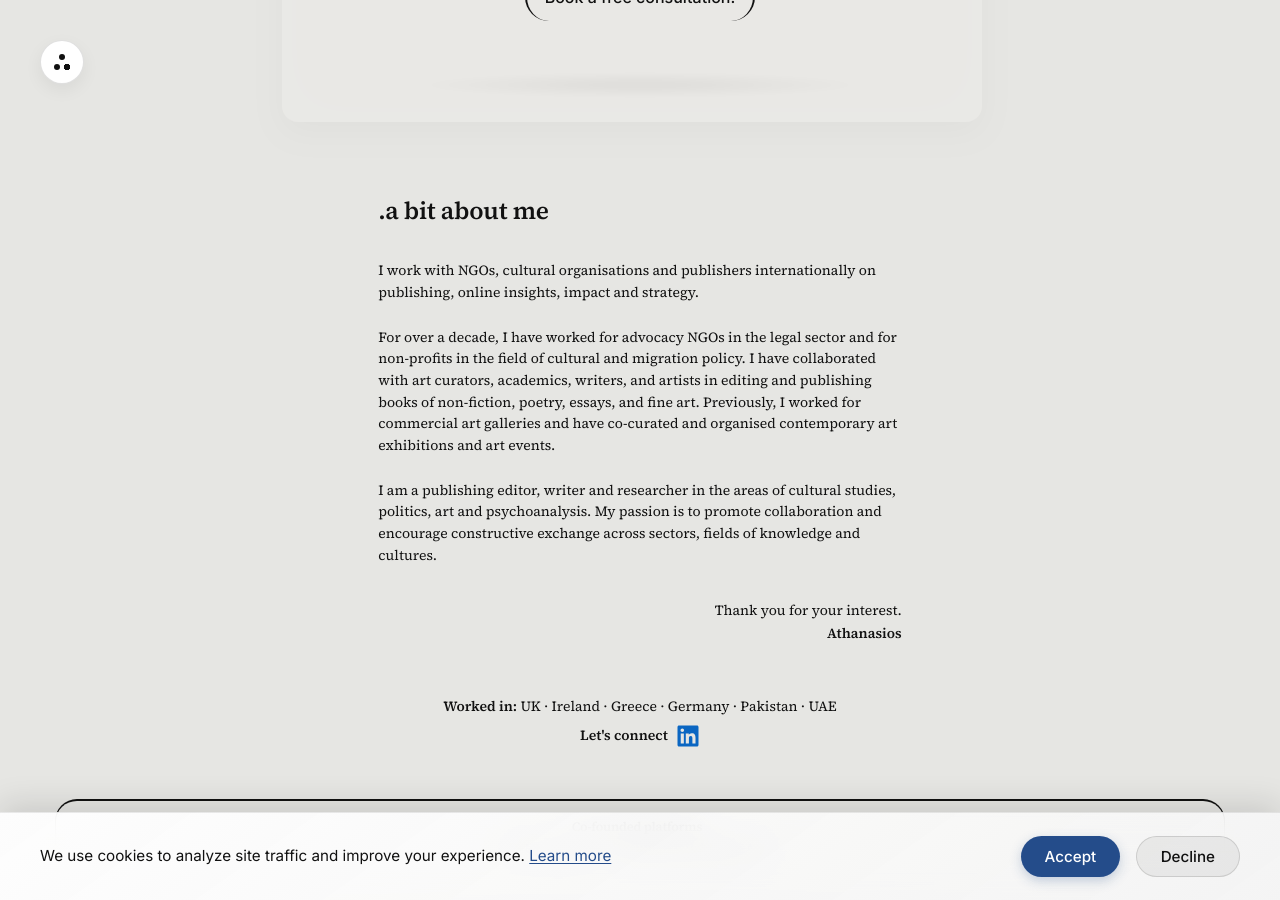
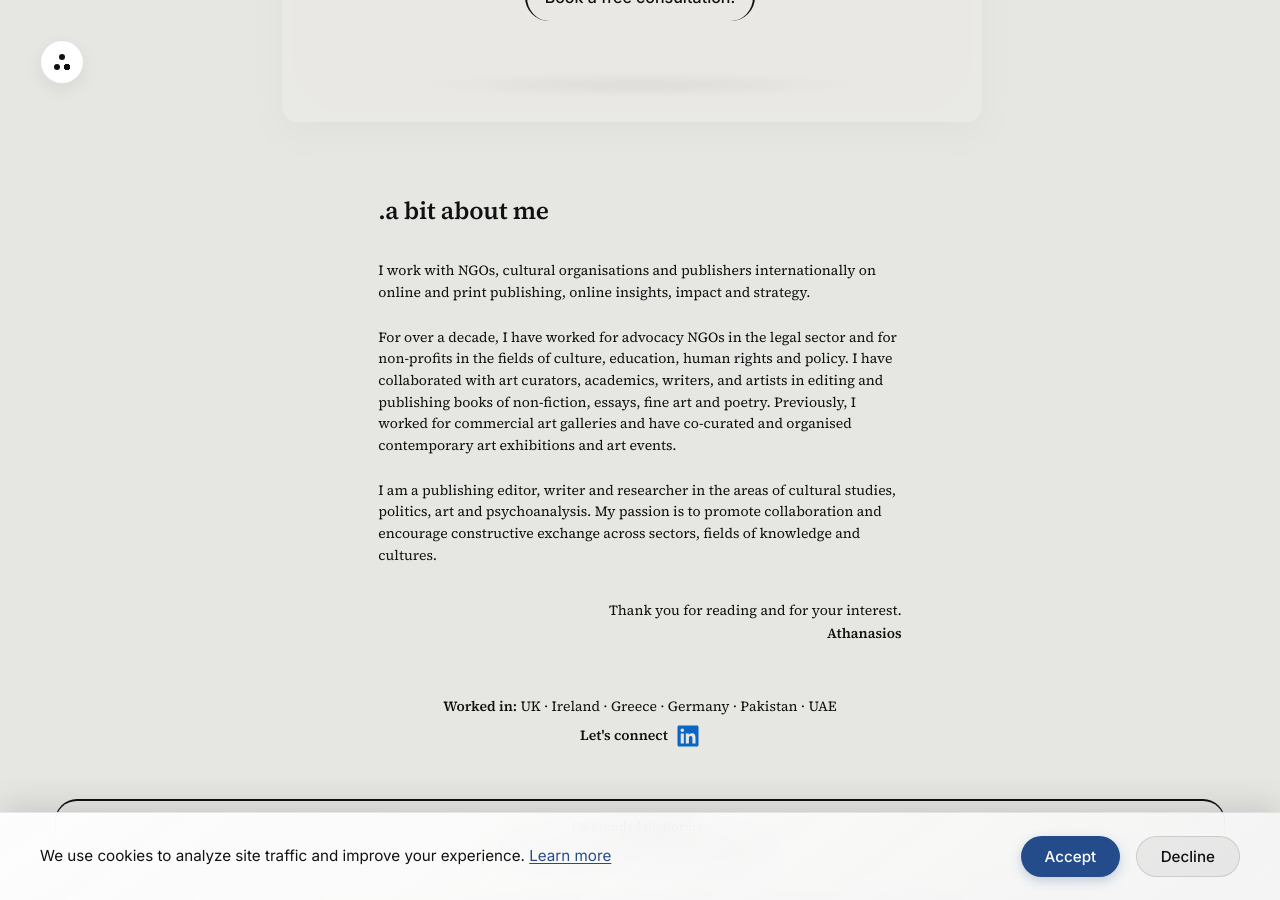
Before and after one commit to athanasios-co/athanasios-co.github.io, a Jekyll site: the page built from index.md, in a window 1280 px wide and 900 px high, scrolled down 4540 px. Built offline with Jekyll 4.4.1, drawn with Linux system fonts in a browser that asks for light colours.

Commit message:
Update index.md

```diff
--- a/index.md
+++ b/index.md
@@ -177,10 +177,10 @@ and leverage the force of AI to your benefit. Are you interested?</p>
 <section class="about-me measure" id="about" aria-labelledby="about-title">
   <h3 class="about-me__title" id="about-title">.a bit about me</h3>
   <p>
-  I work with NGOs, cultural organisations and publishers internationally on publishing, online insights, impact and strategy.</p>
-  <p>For over a decade, I have worked for advocacy NGOs in the legal sector and for non-profits in the field of cultural and migration policy. I have collaborated with art curators, academics, writers, and artists in editing and publishing books of non-fiction, poetry, essays, and fine art. Previously, I worked for commercial art galleries and have co-curated and organised contemporary art exhibitions and art events.</p>
+  I work with NGOs, cultural organisations and publishers internationally on online and print publishing, online insights, impact and strategy.</p>
+  <p>For over a decade, I have worked for advocacy NGOs in the legal sector and for non-profits in the fields of culture, education, human rights and policy. I have collaborated with art curators, academics, writers, and artists in editing and publishing books of non-fiction, essays, fine art and poetry. Previously, I worked for commercial art galleries and have co-curated and organised contemporary art exhibitions and art events.</p>
   <p>I am a publishing editor, writer and researcher in the areas of cultural studies, politics, art and psychoanalysis. My passion is to promote collaboration and encourage constructive exchange across sectors, fields of knowledge and cultures.</p>
-  <p class="about-me__sign">Thank you for your interest.</p>
+  <p class="about-me__sign">Thank you for reading and for your interest.</p>
   <p class="about-me__sign">Athanasios</p>
   <div class="about-me__foot">
   <p class="about-me__places"><strong>Worked in:</strong> UK · Ireland · Greece · Germany · Pakistan · UAE</p>
```
